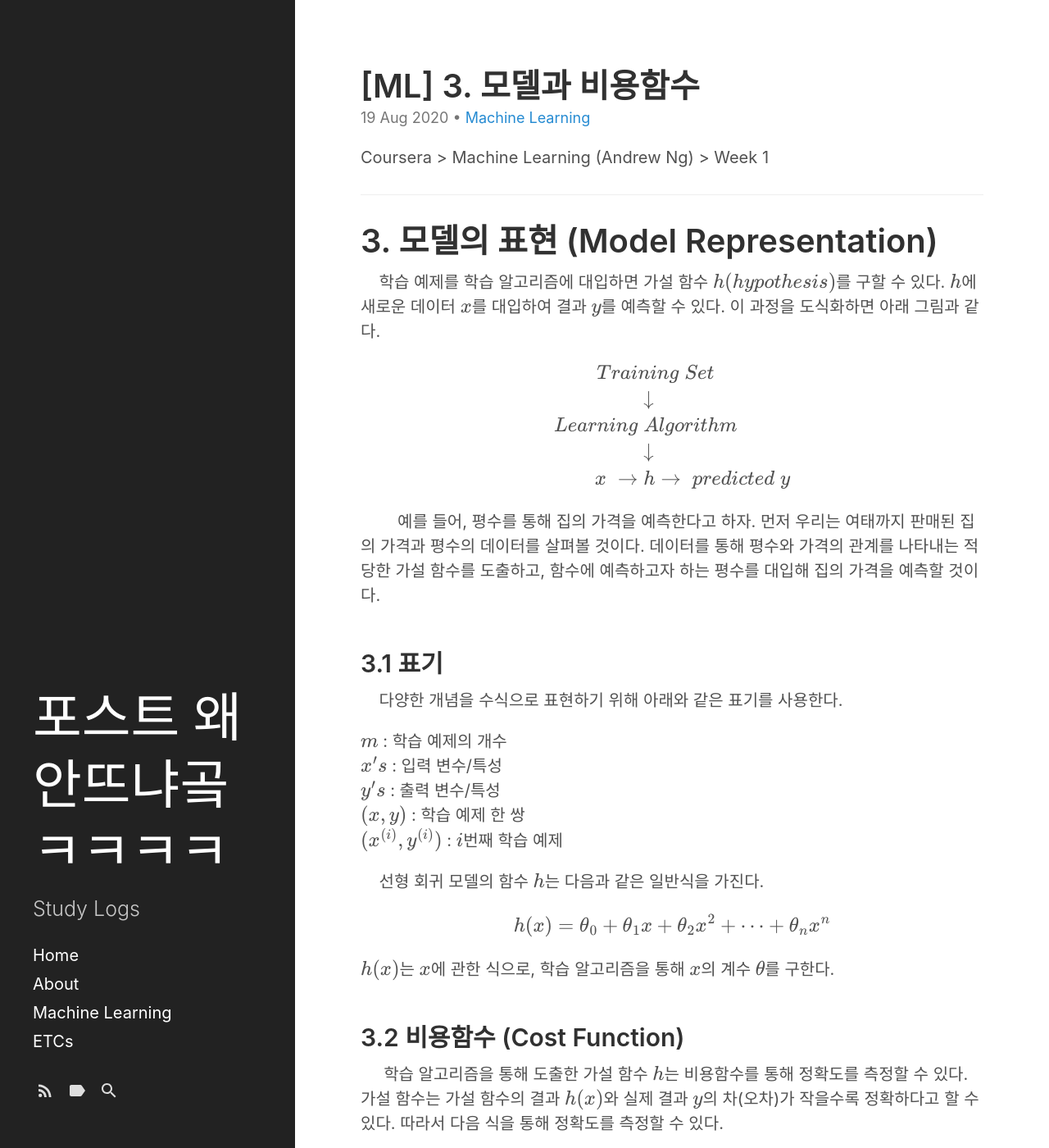
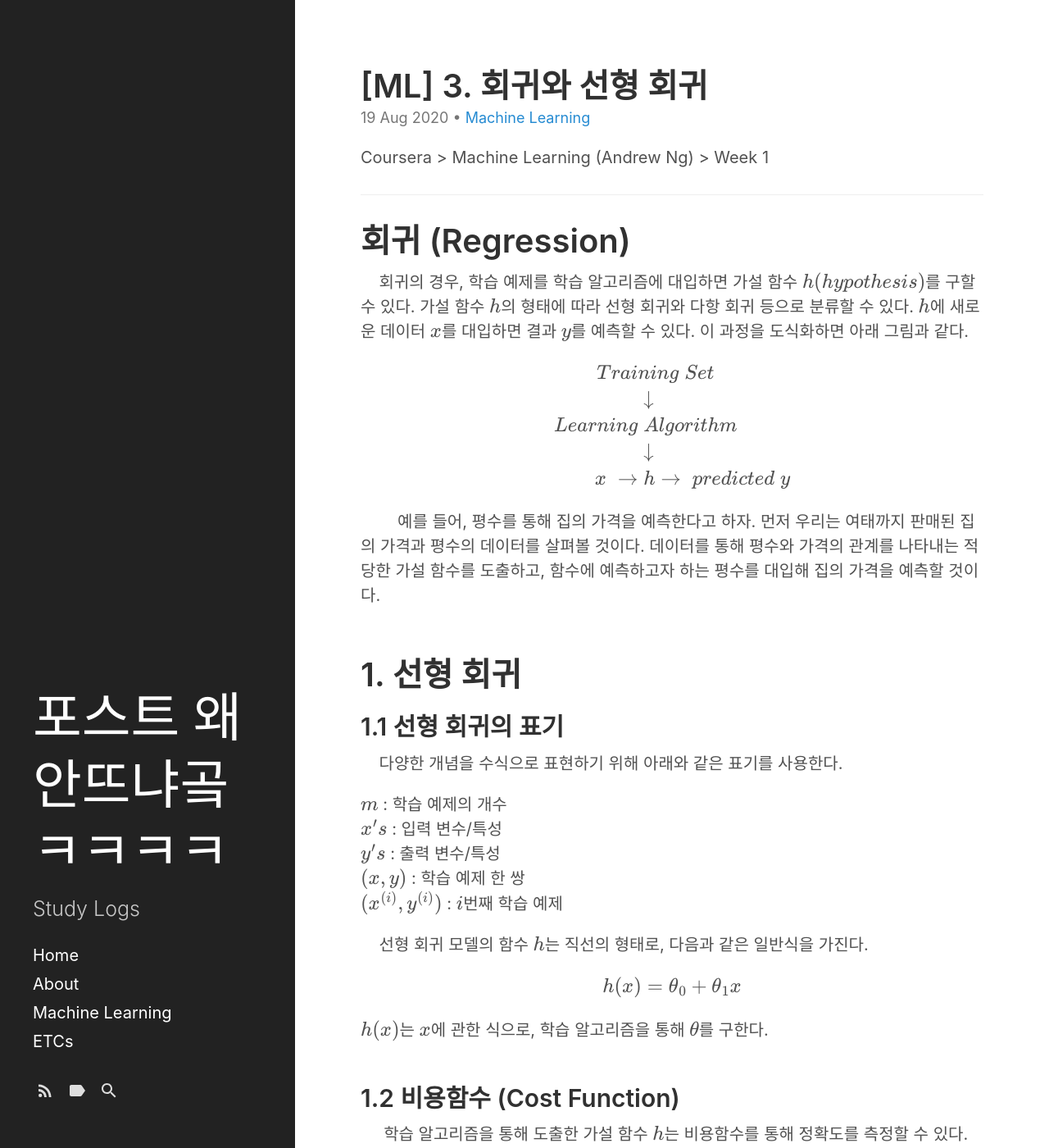
Before and after one commit to TaeAhnK/TaeAhnK.github.io, a Jekyll site: the page built from _posts/2020-08-19-Machine-Learning-02.md, in a window 1280 px wide and 1400 px high. Shown: the whole window at 82% size. Built offline with Jekyll 4.4.1, drawn with Linux system fonts in a browser that asks for light colours; some web fonts are replaced; formulas are drawn with MathJax 3; some of the changed text lies outside the part shown.

Commit message:
Rewrite post '2020-08-19-Machine-Learning-02'

```diff
--- a/_posts/2020-08-19-Machine-Learning-02.md
+++ b/_posts/2020-08-19-Machine-Learning-02.md
@@ -1,6 +1,6 @@
 ---
 layout: post
-title: "[ML] 3. 모델과 비용함수"
+title: "[ML] 3. 회귀와 선형 회귀"
 date: 2020-08-19 15:00:00 +0900
 categories:
   - Machine Learning
@@ -13,9 +13,9 @@ Coursera > Machine Learning (Andrew Ng) > Week 1
 
 ---
 
-# 3. 모델의 표현 (Model Representation)
+# 회귀 (Regression)
 
-&nbsp;&nbsp;&nbsp;&nbsp;학습 예제를 학습 알고리즘에 대입하면 가설 함수 $h (hypothesis)$를 구할 수 있다. $h$에 새로운 데이터 $x$를 대입하여 결과 $y$를 예측할 수 있다. 이 과정을 도식화하면 아래 그림과 같다.
+&nbsp;&nbsp;&nbsp;&nbsp;회귀의 경우, 학습 예제를 학습 알고리즘에 대입하면 가설 함수 $h (hypothesis)$를 구할 수 있다. 가설 함수 $h$의 형태에 따라 선형 회귀와 다항 회귀 등으로 분류할 수 있다. $h$에 새로운 데이터 $x$를 대입하면 결과 $y$를 예측할 수 있다. 이 과정을 도식화하면 아래 그림과 같다.
 
 $$
 \begin{align*}
@@ -31,7 +31,9 @@ $$
 &nbsp; &nbsp; &nbsp; &nbsp; 예를 들어, 평수를 통해 집의 가격을 예측한다고 하자. 먼저 우리는 여태까지 판매된 집의 가격과 평수의 데이터를 살펴볼 것이다. 데이터를 통해 평수와 가격의 관계를 나타내는 적당한 가설 함수를 도출하고, 함수에 예측하고자 하는 평수를 대입해 집의 가격을 예측할 것이다.
 <br>
 
-## 3.1 표기
+# 1. 선형 회귀
+
+## 1.1 선형 회귀의 표기
 
 &nbsp;&nbsp;&nbsp;&nbsp;다양한 개념을 수식으로 표현하기 위해 아래와 같은 표기를 사용한다.
 
@@ -41,18 +43,18 @@ $y's$ : 출력 변수/특성
 $(x, y)$ : 학습 예제 한 쌍
 $(x^{(i)}, y^{(i)})$ : $i$번째 학습 예제
 
-&nbsp;&nbsp;&nbsp;&nbsp;선형 회귀 모델의 함수 $h$는 다음과 같은 일반식을 가진다.
+&nbsp;&nbsp;&nbsp;&nbsp;선형 회귀 모델의 함수 $h$는 직선의 형태로, 다음과 같은 일반식을 가진다.
 
 $$
-h(x) = \theta_0 + \theta_1x + \theta_2x^2+\dots+\theta_nx^n
+h(x) = \theta_0 + \theta_1x\\
 \\
 $$
 
-$h(x)$는 $x$에 관한 식으로, 학습 알고리즘을 통해 $x$의 계수 $\theta$를 구한다.
+$h(x)$는 $x$에 관한 식으로, 학습 알고리즘을 통해 $\theta$를 구한다.
 <br>
 
 
-## 3.2 비용함수 (Cost Function)
+## 1.2 비용함수 (Cost Function)
 
 &nbsp;&nbsp;&nbsp;&nbsp; 학습 알고리즘을 통해 도출한 가설 함수 $h$는 비용함수를 통해 정확도를 측정할 수 있다. 가설 함수는 가설 함수의 결과 $h(x)$와 실제 결과 $y$의 차(오차)가 작을수록 정확하다고 할 수 있다. 따라서 다음 식을 통해 정확도를 측정할 수 있다.
 
@@ -120,7 +122,7 @@ $J$가 0에 가까운 진한 파란색일수록 더 정확한 $(\theta_0, \theta
 <br>
 
 
-## 3.3 경사 하강법 (Gradient Descent)
+## 1.3 선형 회귀의 경사 하강법 (Gradient Descent)
 
 경사 하강법은 비용 함수의 최솟값을 구하기 위한 알고리즘이다.
 
```
Also changed, not shown: other parts of _posts/2020-08-19-Machine-Learning-02.md (+0 -3 lines).
